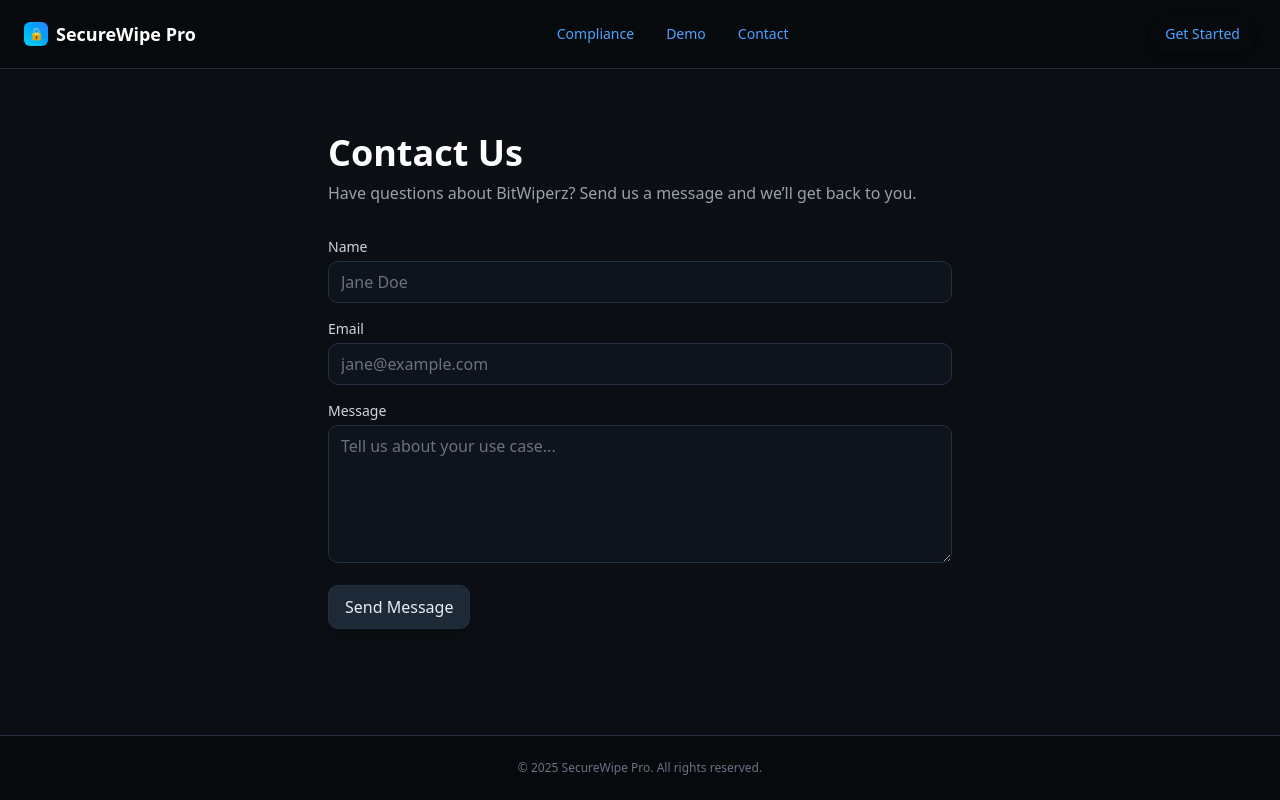
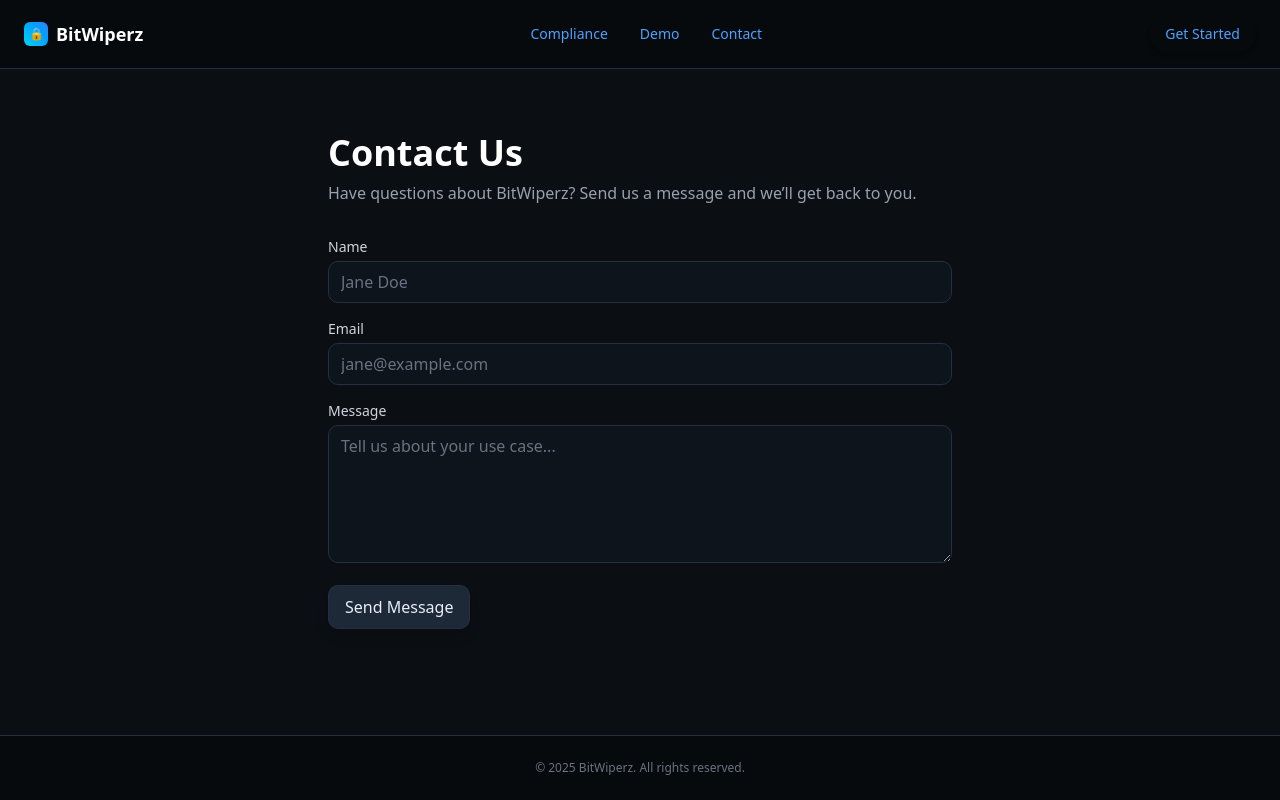
Before and after one commit to Binit08/bitwiperz_flow, a Next.js app: page /contact in a window 1280 px wide. Built offline with nearby package versions, Linux system fonts and the light colour scheme.

Commit message:
Some changes

```diff
--- a/src/app/layout.tsx
+++ b/src/app/layout.tsx
@@ -35,7 +35,7 @@ export default function RootLayout({
                   🔒
                 </div>
                 <span className="text-lg font-semibold text-white">
-                  SecureWipe Pro
+                  BitWiperz
                 </span>
               </div>
                 </Link>
@@ -69,7 +69,7 @@ export default function RootLayout({
           {/* Footer */}
           <footer className="border-t border-gray-800 bg-[#0a111d]">
             <div className="max-w-7xl mx-auto px-6 py-6 text-center text-xs text-gray-500">
-              © {new Date().getFullYear()} SecureWipe Pro. All rights reserved.
+              © {new Date().getFullYear()} BitWiperz. All rights reserved.
             </div>
           </footer>
         </div>
```
